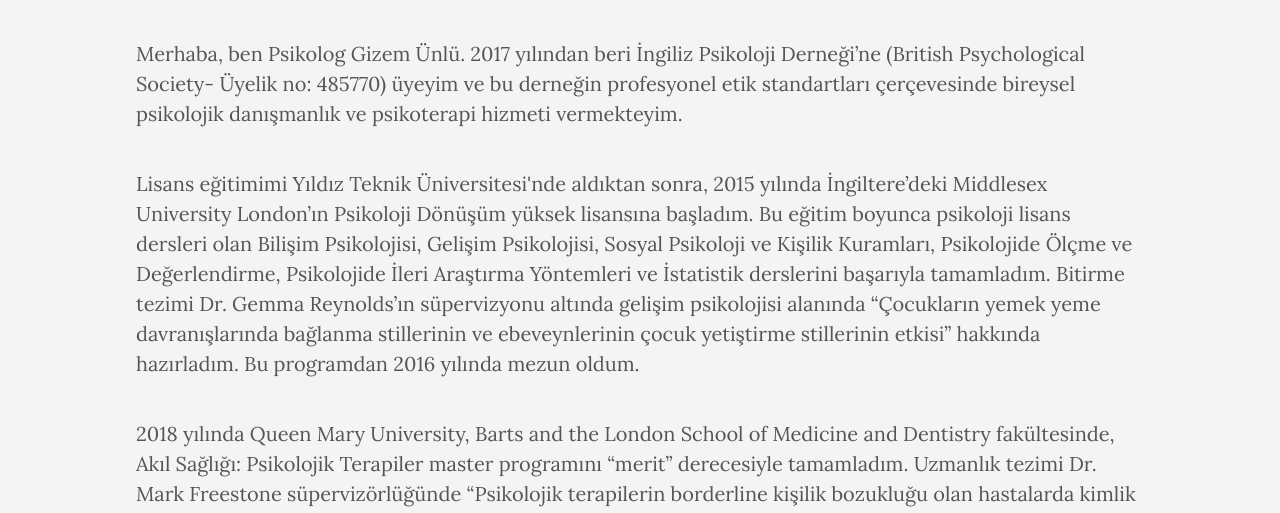
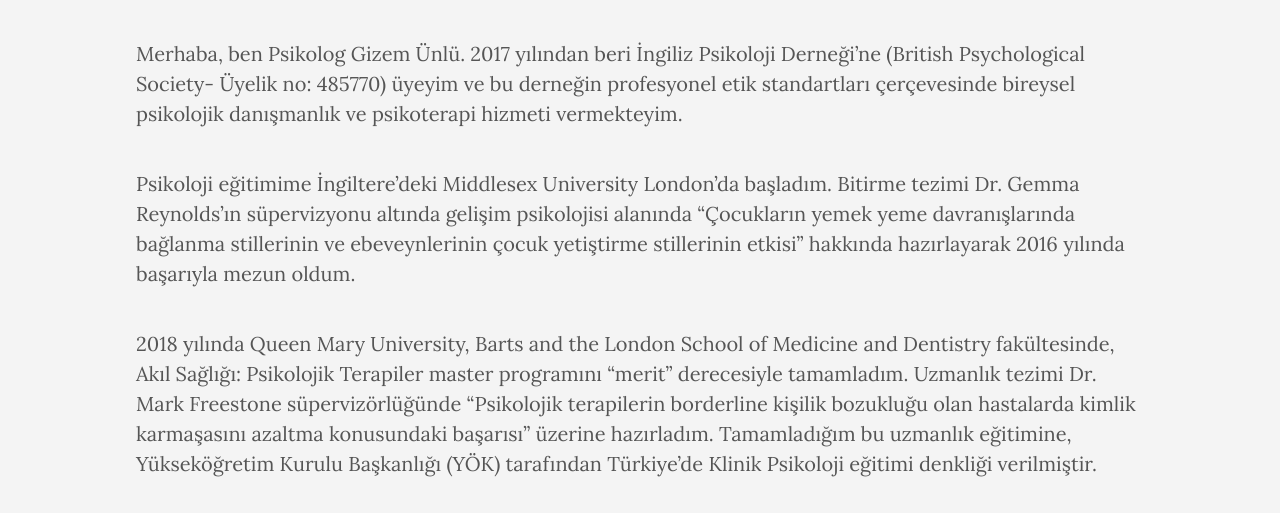
Before and after one commit to erkinun/gizem-site, a Gatsby site: page /about in a window 1280 px wide. Shown: the part 728-1241 px from the top of the page. Built offline with nearby package versions, Linux system fonts and the light colour scheme; Gatsby itself is replaced by a stand-in of ours.

Commit message:
about me changes

```diff
--- a/content/copy/about__bio.md
+++ b/content/copy/about__bio.md
@@ -6,7 +6,7 @@ title: 'Gizem Ünlü'
 
 Merhaba, ben Psikolog Gizem Ünlü. 2017 yılından beri İngiliz Psikoloji Derneği’ne (British Psychological Society- Üyelik no: 485770) üyeyim ve bu derneğin profesyonel etik standartları çerçevesinde bireysel psikolojik danışmanlık ve psikoterapi hizmeti vermekteyim.
 
-Lisans eğitimimi Yıldız Teknik Üniversitesi'nde aldıktan sonra, 2015 yılında İngiltere’deki Middlesex University London’ın Psikoloji Dönüşüm yüksek lisansına başladım. Bu eğitim boyunca psikoloji lisans dersleri olan Bilişim Psikolojisi, Gelişim Psikolojisi, Sosyal Psikoloji ve Kişilik Kuramları, Psikolojide Ölçme ve Değerlendirme, Psikolojide İleri Araştırma Yöntemleri ve İstatistik derslerini başarıyla tamamladım. Bitirme tezimi Dr. Gemma Reynolds’ın süpervizyonu altında gelişim psikolojisi alanında “Çocukların yemek yeme davranışlarında bağlanma stillerinin ve ebeveynlerinin çocuk yetiştirme stillerinin etkisi” hakkında hazırladım. Bu programdan 2016 yılında mezun oldum.
+Psikoloji eğitimime İngiltere’deki Middlesex University London’da başladım. Bitirme tezimi Dr. Gemma Reynolds’ın süpervizyonu altında gelişim psikolojisi alanında “Çocukların yemek yeme davranışlarında bağlanma stillerinin ve ebeveynlerinin çocuk yetiştirme stillerinin etkisi” hakkında hazırlayarak 2016 yılında başarıyla mezun oldum.
 
 2018 yılında Queen Mary University, Barts and the London School of Medicine and Dentistry fakültesinde, Akıl Sağlığı: Psikolojik Terapiler master programını “merit” derecesiyle tamamladım. Uzmanlık tezimi Dr. Mark Freestone süpervizörlüğünde “Psikolojik terapilerin borderline kişilik bozukluğu olan hastalarda kimlik karmaşasını azaltma konusundaki başarısı” üzerine hazırladım. Tamamladığım bu uzmanlık eğitimine, Yükseköğretim Kurulu Başkanlığı (YÖK) tarafından Türkiye’de Klinik Psikoloji eğitimi denkliği verilmiştir.
 
```
